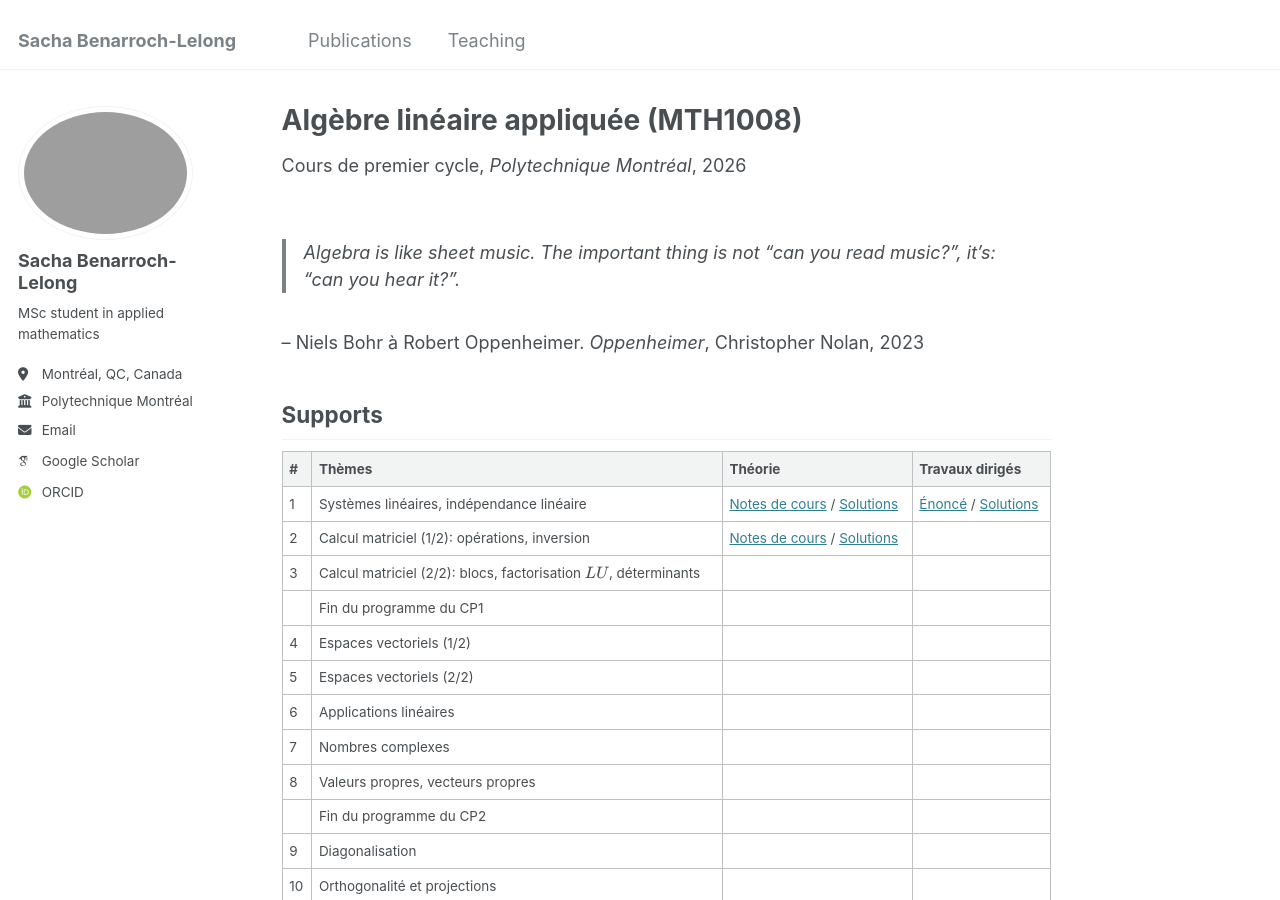
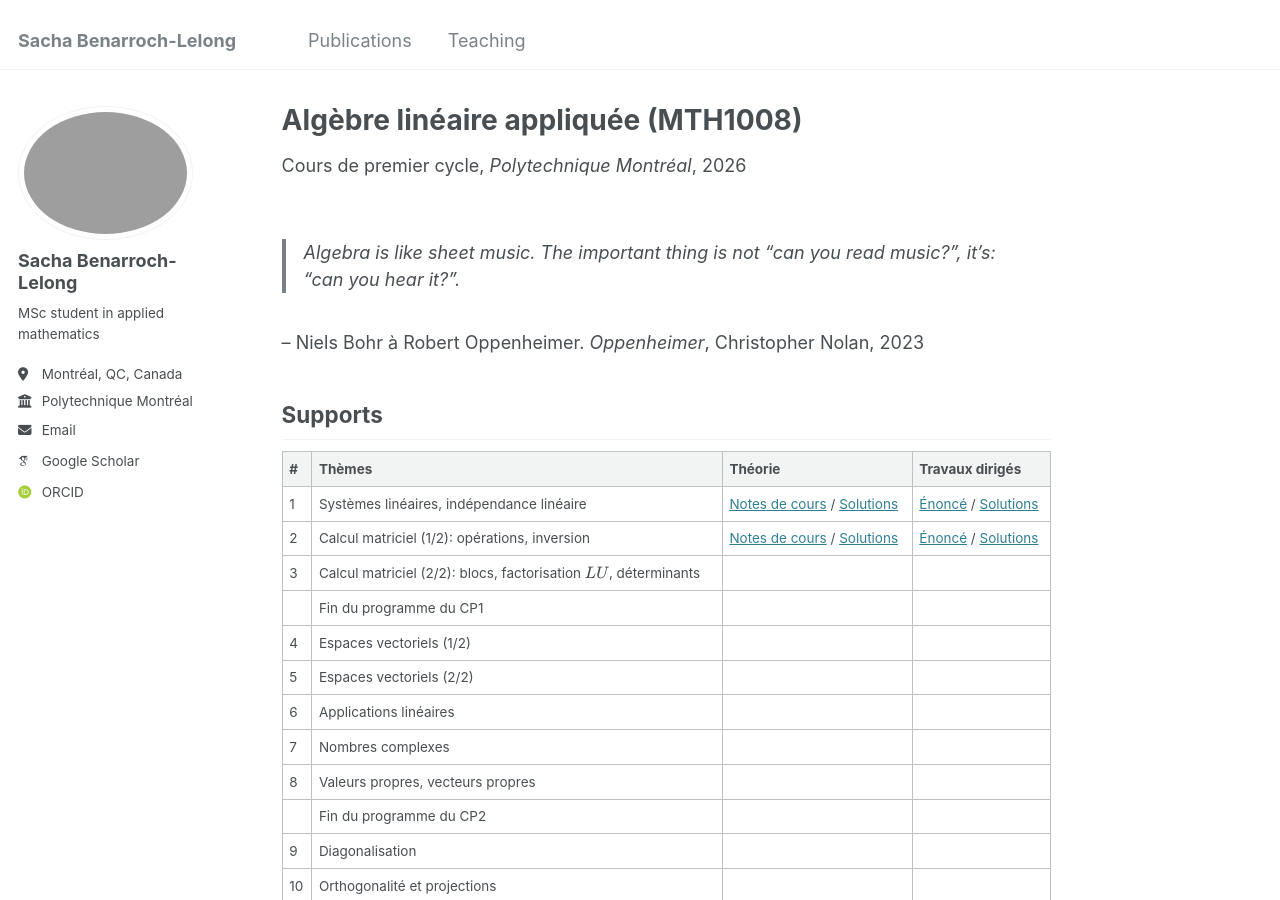
Before and after one commit to sblelong/sblelong.github.io, a Jekyll site: the page built from _teaching/mth1008.md, in a window 1280 px wide and 900 px high. Built offline with Jekyll 4.4.1, drawn with Linux system fonts in a browser that asks for light colours; some web fonts are replaced.

Commit message:
TD2+solutions

```diff
--- a/_teaching/mth1008.md
+++ b/_teaching/mth1008.md
@@ -16,7 +16,7 @@ date: 2026-01-01
 | #   | Thèmes                                                              | Théorie                                                                                   | Travaux dirigés                                                                        |
 | --- | ------------------------------------------------------------------- | ----------------------------------------------------------------------------------------- |
 | 1   | Systèmes linéaires, indépendance linéaire                           | [Notes de cours](/files/mth1008/cours/c1.pdf) / [Solutions](/files/mth1008/cours/sc1.pdf) | [Énoncé](/files/mth1008/td/td1.pdf) / [Solutions](/files/mth1008/td/td1-solutions.pdf) |
-| 2   | Calcul matriciel (1/2): opérations, inversion                       | [Notes de cours](/files/mth1008/cours/c2.pdf) / [Solutions](/files/mth1008/cours/sc2.pdf) |                                                                                        |
+| 2   | Calcul matriciel (1/2): opérations, inversion                       | [Notes de cours](/files/mth1008/cours/c2.pdf) / [Solutions](/files/mth1008/cours/sc2.pdf) | [Énoncé](/files/mth1008/td/td2.pdf) / [Solutions](/files/mth1008/td/td2-solutions.pdf) |
 | 3   | Calcul matriciel (2/2): blocs, factorisation \\(LU\\), déterminants |                                                                                           |                                                                                        |
 |     | Fin du programme du CP1                                             |                                                                                           |                                                                                        |
 | 4   | Espaces vectoriels (1/2)                                            |                                                                                           |                                                                                        |
```
Also changed, not shown: 2 other files.
